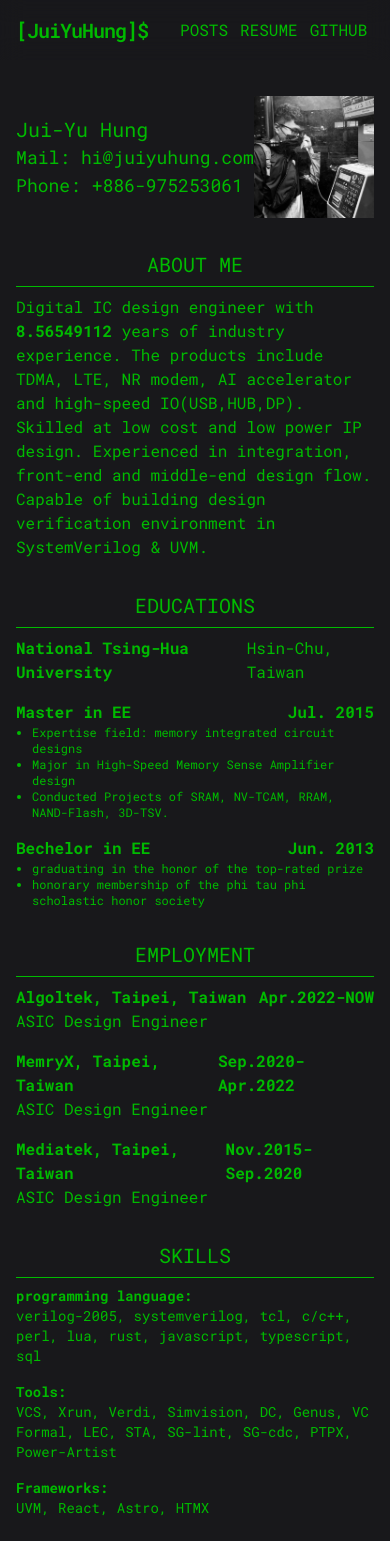
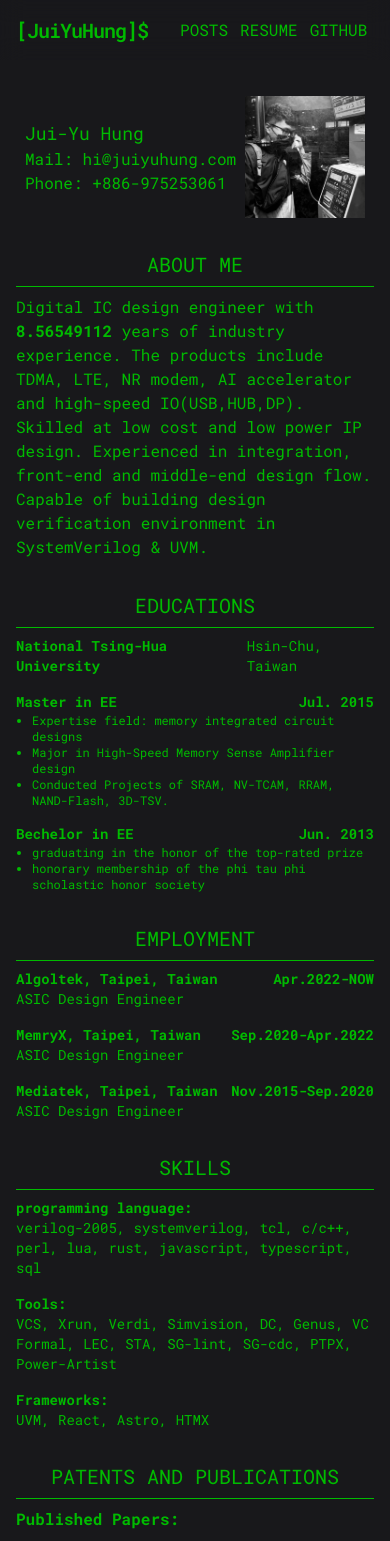
Before and after one commit to JuiYuHung-craftcat/juiyuhung-homepage, a Next.js app: page /resume in a window 390 px wide. Shown: the top 1541 px of the page. Built offline with nearby package versions, Linux system fonts and the light colour scheme.

Commit message:
Fix mobile ui

```diff
--- a/app/resume/page.tsx
+++ b/app/resume/page.tsx
@@ -7,9 +7,9 @@ const Resume = () => {
     <section className="py-24 px-4 mx-auto max-w-3xl">
       <div className="flex md:justify-between justify-evenly items-center">
         <div>
-          <p className="text-xl">Jui-Yu Hung</p>
-          <p className="text-lg">Mail: hi@juiyuhung.com</p>
-          <p className="text-lg">Phone: +886-975253061</p>
+          <p className="md:text-xl text-lg">Jui-Yu Hung</p>
+          <p className="md:text-lg text-base">Mail: hi@juiyuhung.com</p>
+          <p className="md:text-lg text-base">Phone: +886-975253061</p>
         </div>
         <div className="hover:rotate-1 md:block hidden">
           <Image
@@ -47,15 +47,17 @@ const Resume = () => {
         <h2 className="text-xl md:text-left text-center">EDUCATIONS</h2>
         <hr className="border-terminal_green my-2" />
         <div className="flex justify-between">
-          <p className="font-bold">National Tsing-Hua University</p>
-          <p>Hsin-Chu, Taiwan</p>
+          <p className="font-bold md:text-base text-sm">
+            National Tsing-Hua University
+          </p>
+          <p className="md:text-base text-sm">Hsin-Chu, Taiwan</p>
         </div>
         <div className="flex justify-between pt-4">
           <p className="font-bold md:block hidden">
             Master of Engineering in Department of Electrical Engineering
           </p>
-          <p className="font-bold md:hidden block">Master in EE</p>
-          <p className="font-bold">Jul. 2015</p>
+          <p className="font-bold md:hidden block text-sm">Master in EE</p>
+          <p className="font-bold md:text-base text-sm">Jul. 2015</p>
         </div>
         <ul className="list-disc pl-4 md:text-sm text-xs">
           <li>Expertise field: memory integrated circuit designs</li>
@@ -68,8 +70,8 @@ const Resume = () => {
           <p className="font-bold md:block hidden">
             Bachelor of Engineering in Department of Electrical Engineering
           </p>
-          <p className="font-bold md:hidden block">Bechelor in EE</p>
-          <p className="font-bold">Jun. 2013</p>
+          <p className="font-bold md:hidden block text-sm">Bechelor in EE</p>
+          <p className="font-bold md:text-base text-sm">Jun. 2013</p>
         </div>
         <ul className="list-disc pl-4 md:text-sm text-xs">
           <li>graduating in the honor of the top-rated prize</li>
@@ -83,24 +85,30 @@ const Resume = () => {
         <hr className="border-terminal_green my-2" />
         <div className="flex justify-between">
           <div>
-            <p className="font-bold">Algoltek, Taipei, Taiwan</p>
-            <p>ASIC Design Engineer</p>
+            <p className="font-bold md:text-base text-sm">
+              Algoltek, Taipei, Taiwan
+            </p>
+            <p className="md:text-base text-sm">ASIC Design Engineer</p>
           </div>
-          <p className="font-bold">Apr.2022-NOW</p>
+          <p className="font-bold md:text-base text-sm">Apr.2022-NOW</p>
         </div>
         <div className="flex justify-between pt-4">
           <div>
-            <p className="font-bold">MemryX, Taipei, Taiwan</p>
-            <p>ASIC Design Engineer</p>
+            <p className="font-bold md:text-base text-sm">
+              MemryX, Taipei, Taiwan
+            </p>
+            <p className="md:text-base text-sm">ASIC Design Engineer</p>
           </div>
-          <p className="font-bold">Sep.2020-Apr.2022</p>
+          <p className="font-bold md:text-base text-sm">Sep.2020-Apr.2022</p>
         </div>
         <div className="flex justify-between pt-4">
           <div>
-            <p className="font-bold">Mediatek, Taipei, Taiwan</p>
-            <p>ASIC Design Engineer</p>
+            <p className="font-bold md:text-base text-sm">
+              Mediatek, Taipei, Taiwan
+            </p>
+            <p className="md:text-base text-sm">ASIC Design Engineer</p>
           </div>
-          <p className="font-bold">Nov.2015-Sep.2020</p>
+          <p className="font-bold md:text-base text-sm">Nov.2015-Sep.2020</p>
         </div>
       </div>
       <div className="pt-8">
```
